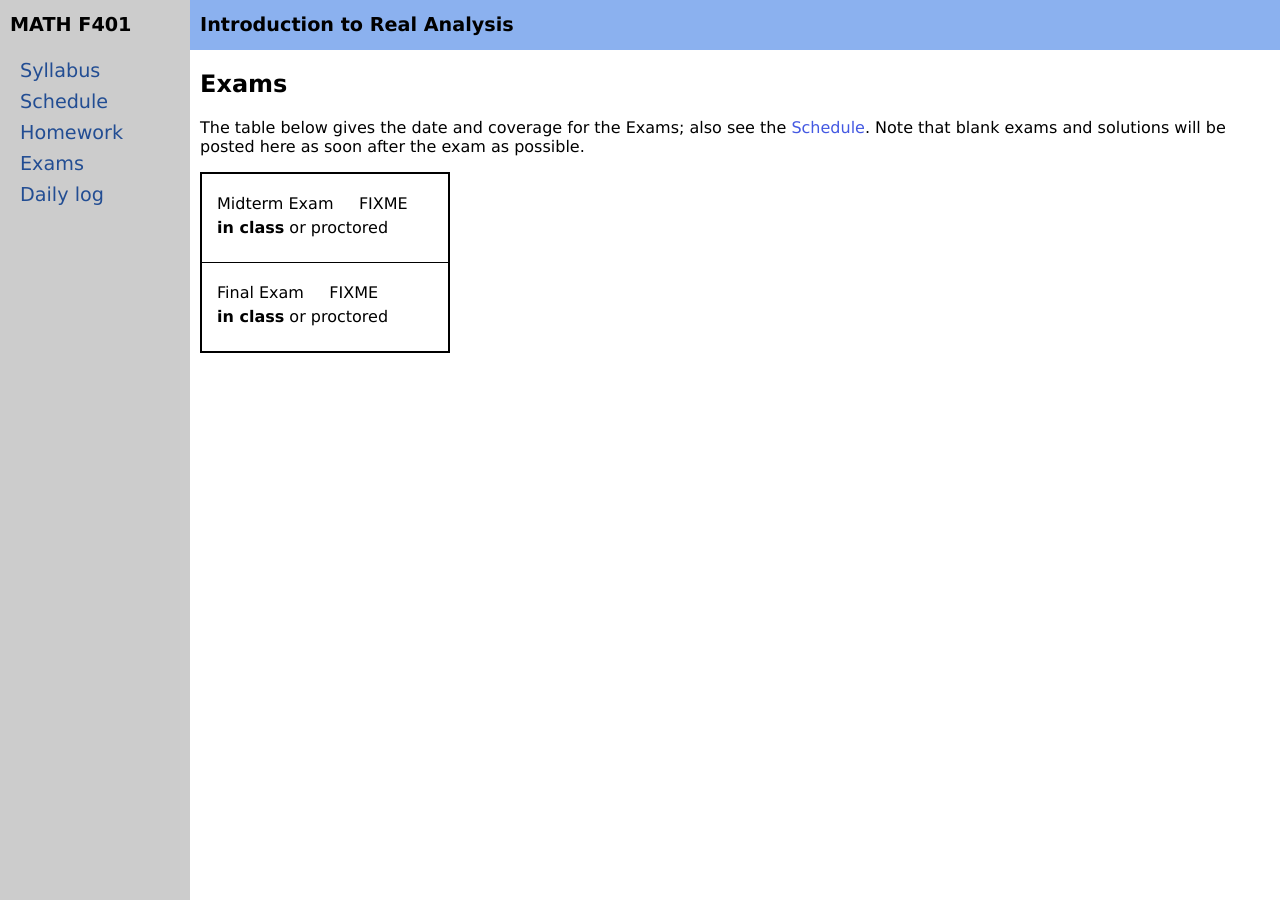
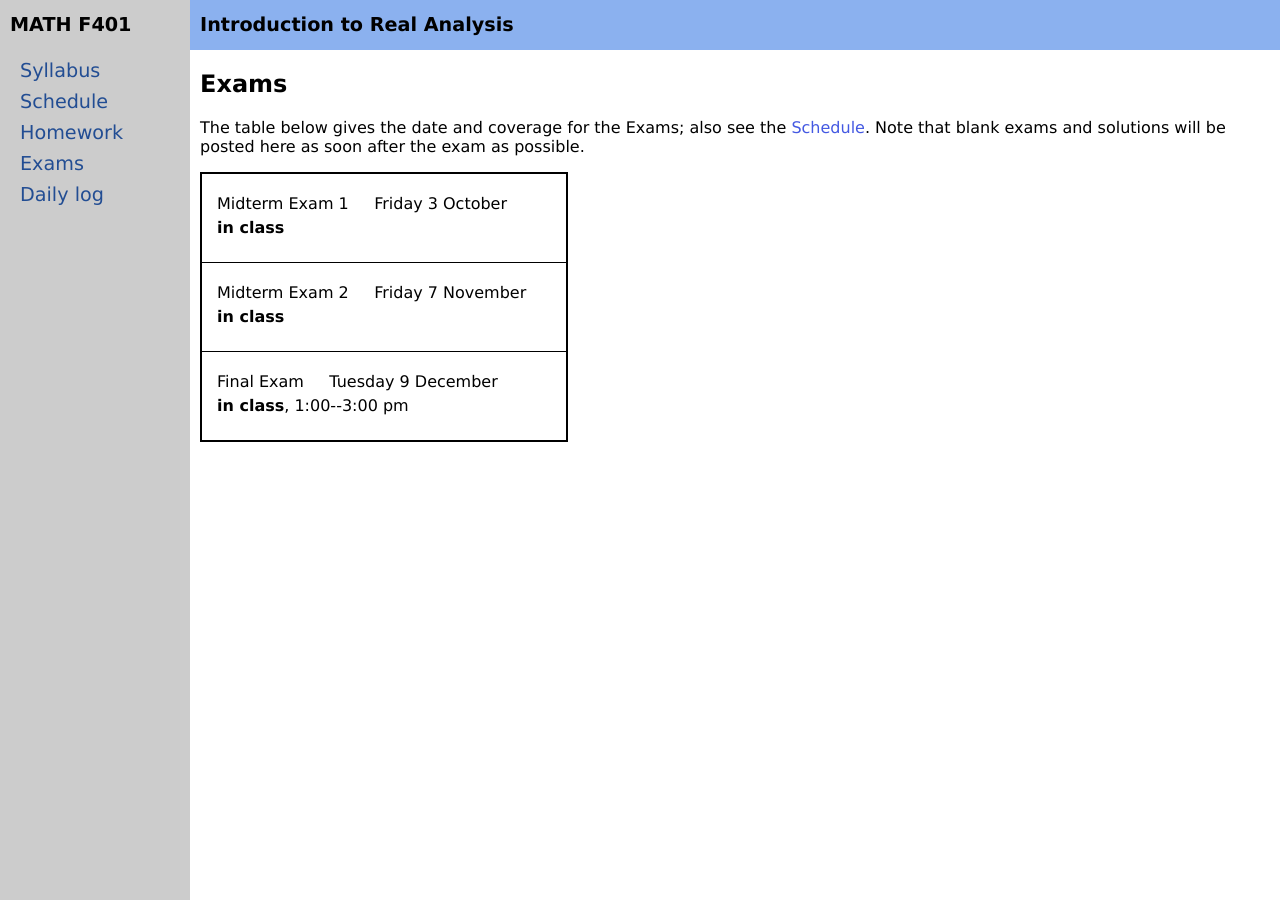
Before and after one commit to bueler/real, a Jekyll site: the page built from exams.md, in a window 1280 px wide. Built offline with Jekyll 4.4.1, drawn with Linux system fonts in a browser that asks for light colours.

Commit message:
exam dates and stuff

```diff
--- a/_data/daily.yml
+++ b/_data/daily.yml
@@ -3,7 +3,7 @@ home: assets/
 daily:
 - name: Monday 25 August
   description: FIXME
-  chapters: FIXME
+  chapter: 1
   #more: x
   #chapter: x
   #otherurl: https://www.youtube.com/watch?v=UhZfwzB9E_Q
--- a/_data/exams.yml
+++ b/_data/exams.yml
@@ -1,14 +1,17 @@
 semester: Fall 2025
 home: assets/exams/F25
 exams:
-- name: Midterm Exam
-  date: FIXME
-  info: <b>in class</b> or proctored
+- name: Midterm Exam 1
+  date: Friday 3 October
+  info: <b>in class</b>
   #reviewguide: midreview.pdf
   #blank: midterm.pdf
   #solutions: midsolns.pdf
+- name: Midterm Exam 2
+  date: Friday 7 November
+  info: <b>in class</b>
 - name: Final Exam
-  date: FIXME
-  info: <b>in class</b> or proctored
+  date: Tuesday 9 December
+  info: <b>in class</b>, 1:00--3:00 pm
   #reviewguide: finalreview.pdf
   #rubric: finalrubric.pdf
```
Also changed, not shown: index.md (+0 -2 lines).
